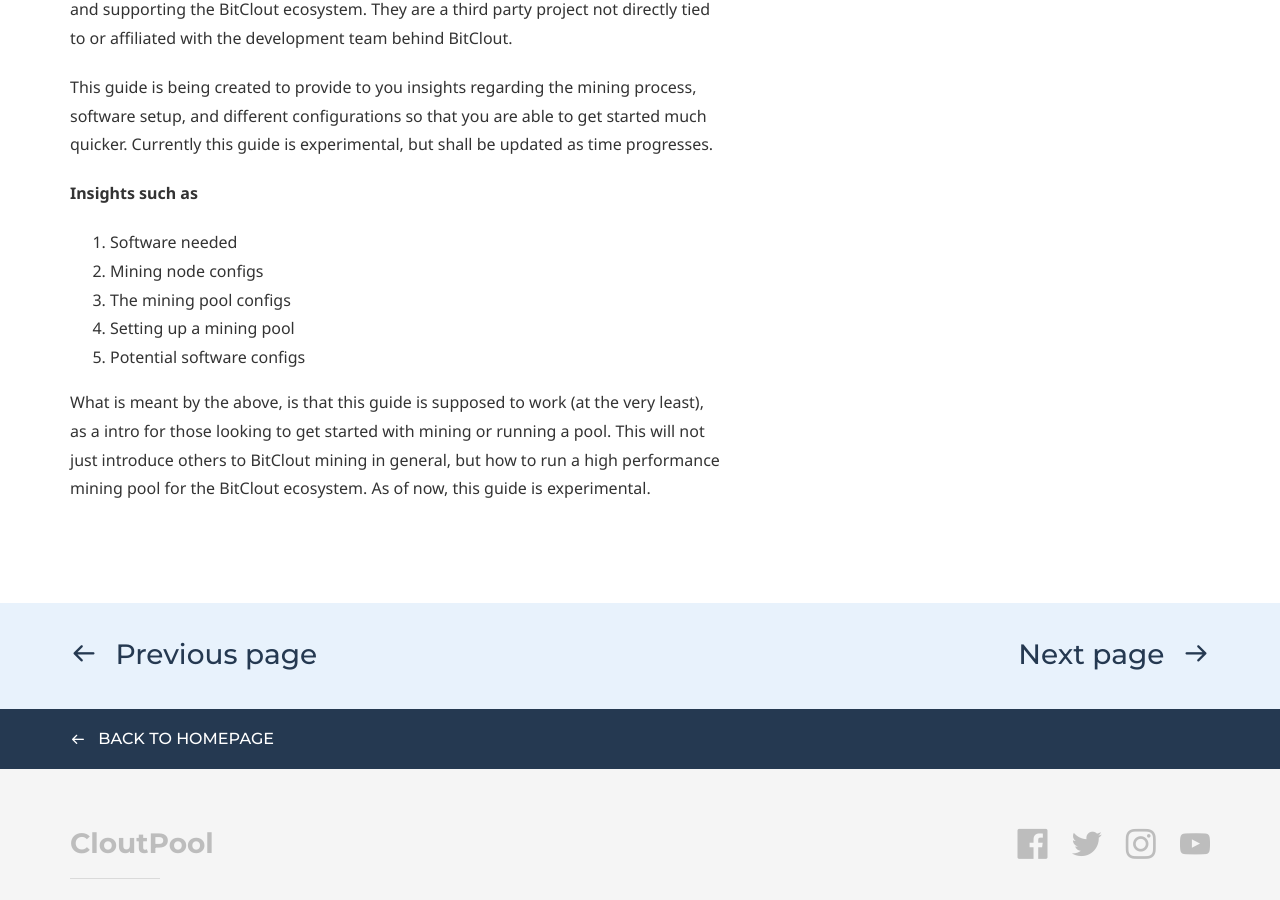
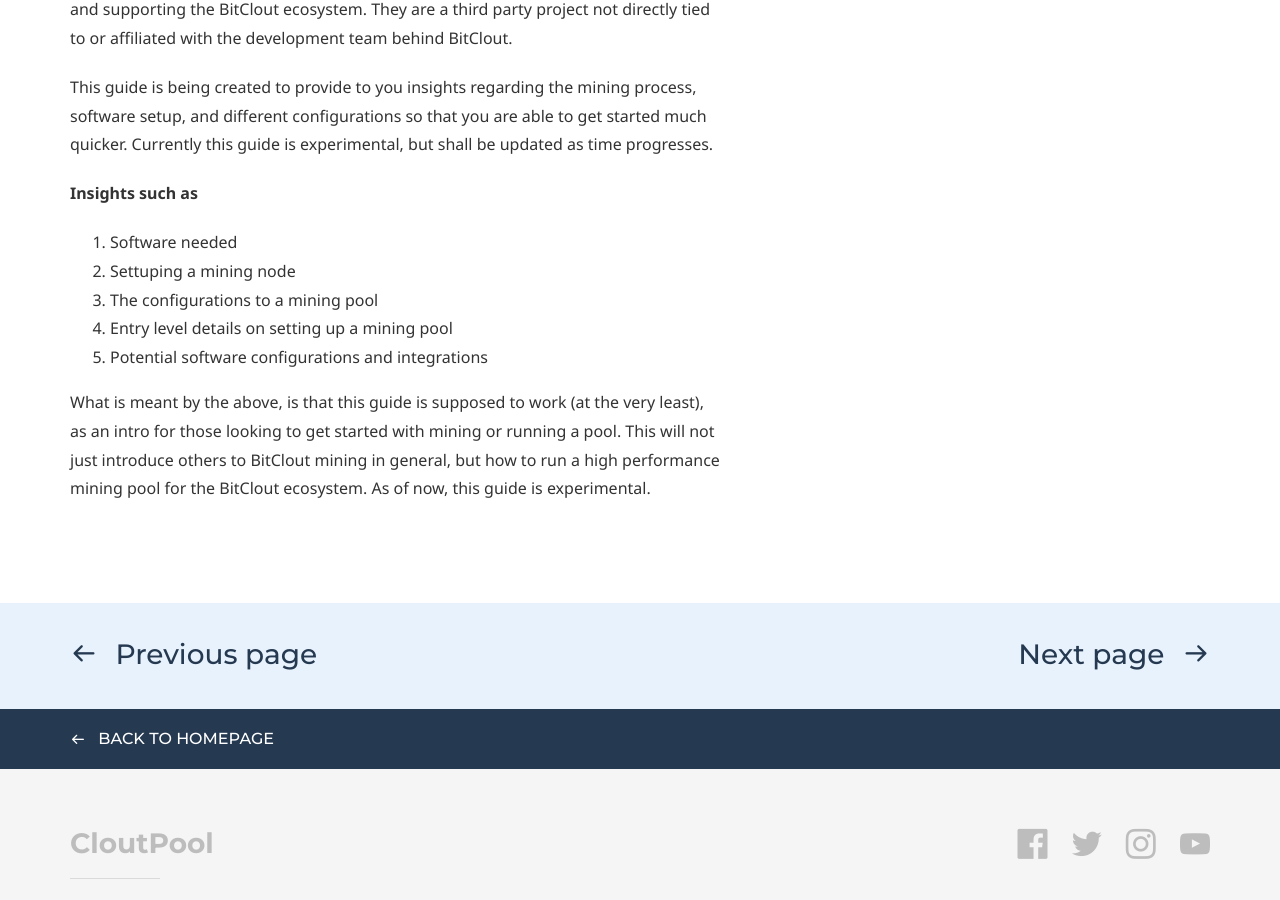
Before and after one commit to ChainTerra/BTCLT-Guide, a Jekyll site: the page built from about.md, in a window 1280 px wide and 900 px high, scrolled down 789 px. Built offline with Jekyll 4.4.1, drawn with Linux system fonts in a browser that asks for light colours; some web fonts are replaced.

Commit message:
Update about.md

```diff
--- a/about.md
+++ b/about.md
@@ -33,9 +33,9 @@ This guide is being created to provide to you insights regarding the mining proc
 
 **Insights such as**
 1. Software needed
-2. Mining node configs
-3. The mining pool configs
-4. Setting up a mining pool
-4. Potential software configs
+2. Settuping a mining node
+3. The configurations to a mining pool
+4. Entry level details on setting up a mining pool
+5. Potential software configurations and integrations
 
-What is meant by the above, is that this guide is supposed to work (at the very least), as a intro for those looking to get started with mining or running a pool. This will not just introduce others to BitClout mining in general, but how to run a high performance mining pool for the BitClout ecosystem. As of now, this guide is experimental.
+What is meant by the above, is that this guide is supposed to work (at the very least), as an intro for those looking to get started with mining or running a pool. This will not just introduce others to BitClout mining in general, but how to run a high performance mining pool for the BitClout ecosystem. As of now, this guide is experimental.
```
